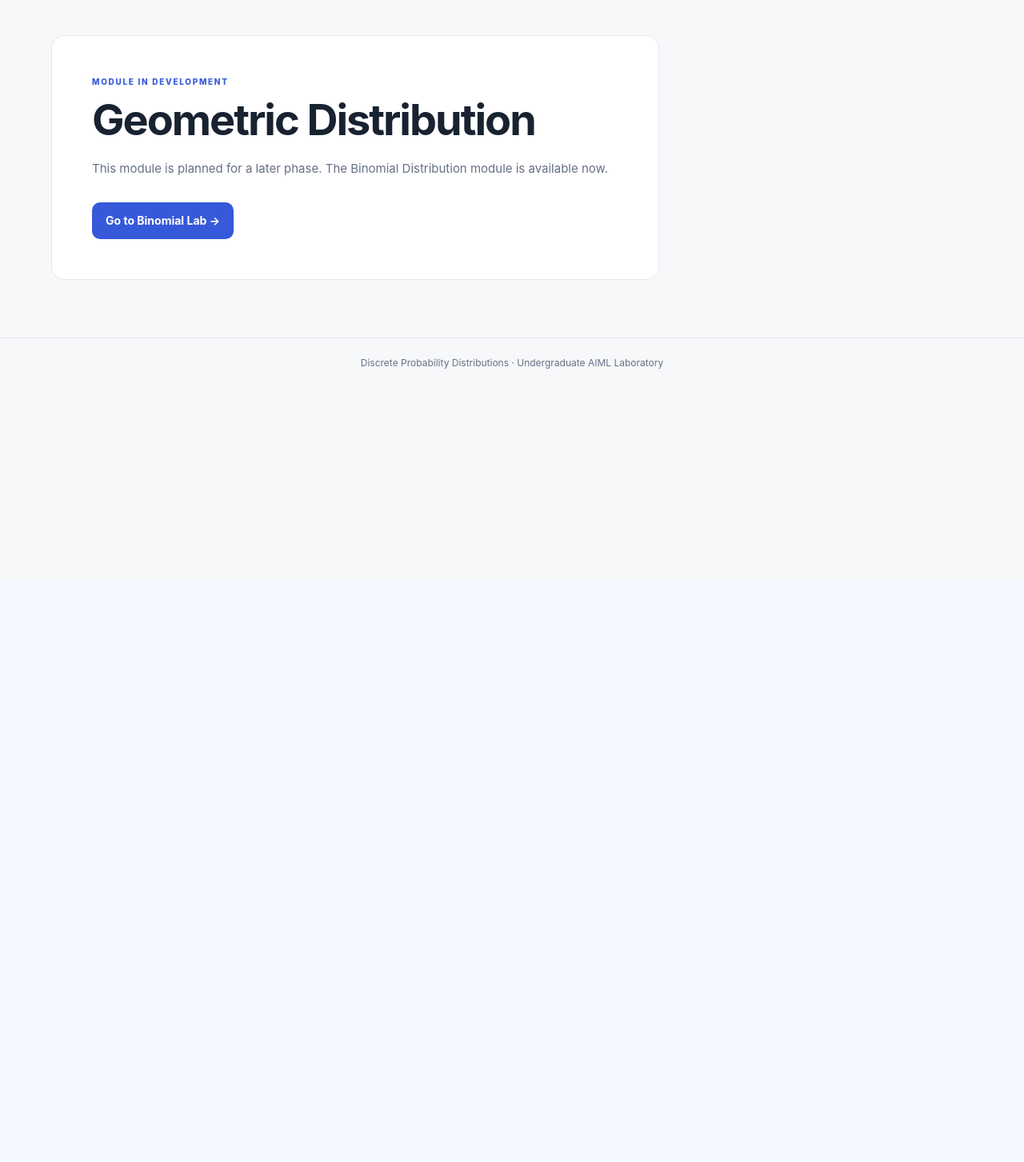
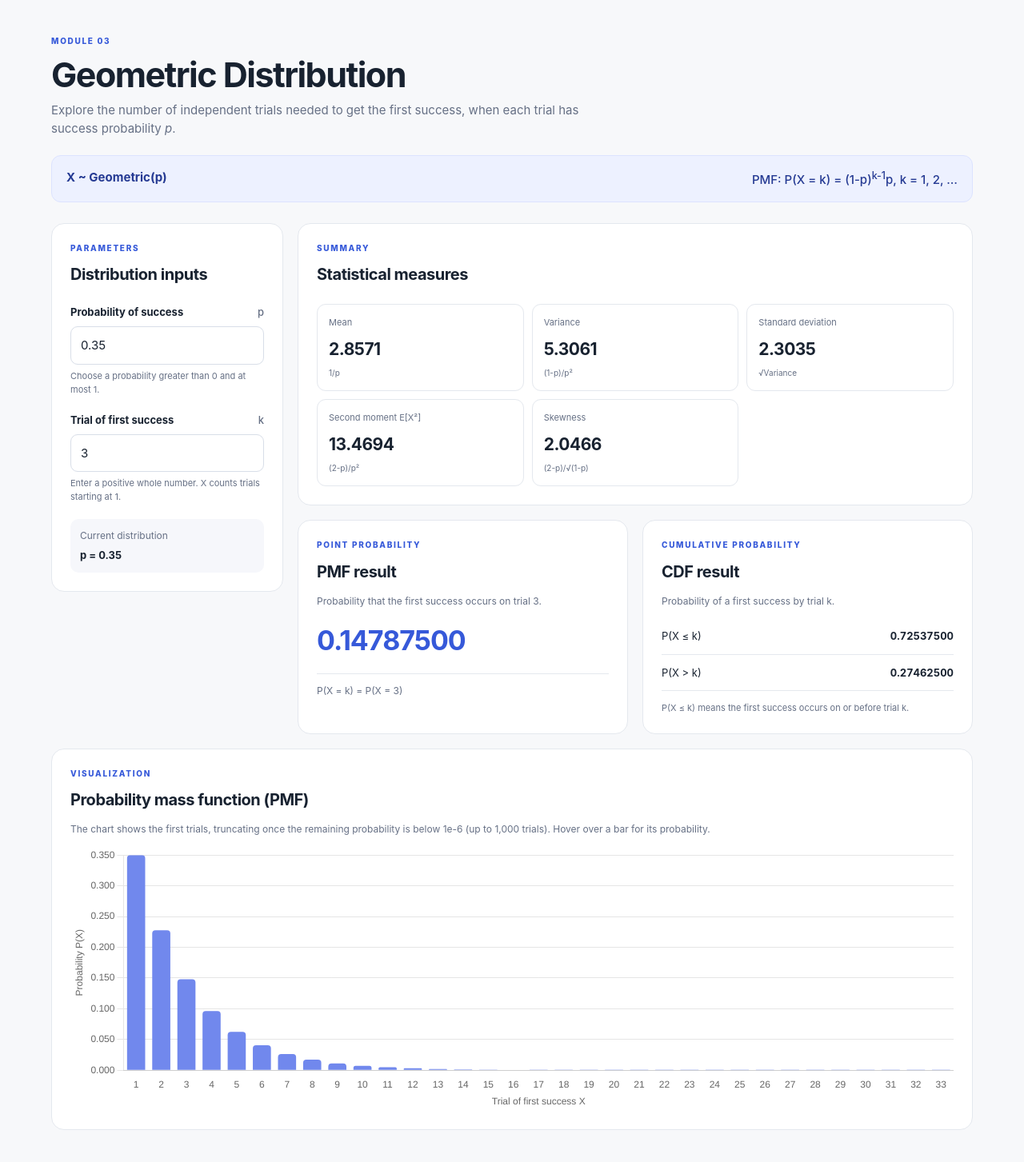
Before and after one commit to varshi495/discrete-probability-lab, a Flask app: page /geometric in a window 1280 px wide. Shown: the part 76-1529 px from the top of the page at 80% size. Before the commit the page ends 537 px from the top, so only its background shows below. Run offline with Flask 3, Linux system fonts and the light colour scheme.

Commit message:
added Geometric Distribution

```diff
--- a/app.py
+++ b/app.py
@@ -10,6 +10,11 @@ from distributions.poisson import (
     poisson_stats,
     poisson_pmf,
     poisson_cdf_and_complement,
+)
+from distributions.geometric import (
+    geometric_stats,
+    geometric_pmf,
+    geometric_cdf_and_complement,
 )
 
 app = Flask(__name__)
@@ -28,7 +33,7 @@ def poisson():
 
 @app.get("/geometric")
 def geometric():
-    return render_template("placeholder.html", distribution="Geometric")
+    return render_template("geometric.html")
 
 @app.post("/api/binomial")
 def api_binomial():
@@ -106,5 +111,39 @@ def api_poisson():
         return jsonify({"error": str(exc) or "Please enter valid values."}), 400
 
 
+@app.post("/api/geometric")
+def api_geometric():
+    data = request.get_json(silent=True) or {}
+    try:
+        p = float(data.get("p", 0.35))
+        if not math.isfinite(p) or not 0 < p <= 1:
+            raise ValueError("Probability p must be greater than 0 and at most 1.")
+
+        k_float = float(data.get("k", 3))
+        if not k_float.is_integer() or k_float < 0:
+            raise ValueError("Trial count k must be a non-negative integer.")
+        k = int(k_float)
+
+        stats = geometric_stats(p)
+        cdf, complement = geometric_cdf_and_complement(p, k)
+        chart_max = 1 if p == 1 else min(
+            1000, max(1, math.ceil(math.log(1e-6) / math.log1p(-p)))
+        )
+        return jsonify({
+            "p": p,
+            "k": k,
+            "stats": stats,
+            "pmf": geometric_pmf(p, k),
+            "cdf": cdf,
+            "complement": complement,
+            "chart": [
+                {"x": x, "probability": geometric_pmf(p, x)}
+                for x in range(1, chart_max + 1)
+            ],
+        })
+    except (TypeError, ValueError, OverflowError) as exc:
+        return jsonify({"error": str(exc) or "Please enter valid values."}), 400
+
+
 if __name__ == "__main__":
     app.run(debug=True)
--- /dev/null
+++ b/distributions/geometric.py
@@ -0,0 +1,61 @@
+import math
+
+
+def geometric_pmf(p: float, k: int) -> float:
+    """Return P(X=k) for X counting trials up to the first success."""
+    if not 0 < p <= 1:
+        raise ValueError("Probability p must be greater than 0 and at most 1.")
+    if k < 1:
+        return 0.0
+    if p == 1:
+        return 1.0 if k == 1 else 0.0
+    return math.exp(math.log(p) + (k - 1) * math.log1p(-p))
+
+
+def geometric_cdf_and_complement(p: float, k: int) -> tuple[float, float]:
+    """Return P(X<=k) and P(X>k) for the geometric distribution."""
+    if not 0 < p <= 1:
+        raise ValueError("Probability p must be greater than 0 and at most 1.")
+    if k < 1:
+        return 0.0, 1.0
+    if p == 1:
+        return 1.0, 0.0
+
+    log_tail = k * math.log1p(-p)
+    return -math.expm1(log_tail), math.exp(log_tail)
+
+
+def geometric_stats(p: float) -> dict:
+    """Return the first two moments and skewness for the distribution."""
+    if not 0 < p <= 1:
+        raise ValueError("Probability p must be greater than 0 and at most 1.")
+    if p == 1:
+        return {
+            "mean": 1.0,
+            "variance": 0.0,
+            "standard_deviation": 0.0,
+            "second_moment": 1.0,
+            "skewness": None,
+        }
+
+    denominator = p * p
+    if denominator == 0:
+        raise ValueError("Probability p is too small to represent these statistics.")
+    try:
+        mean = 1 / p
+        variance = (1 - p) / denominator
+        second_moment = (2 - p) / denominator
+    except OverflowError as exc:
+        raise ValueError(
+            "Probability p is too small to represent these statistics."
+        ) from exc
+    if not all(math.isfinite(value) for value in (mean, variance, second_moment)):
+        raise ValueError("Probability p is too small to represent these statistics.")
+
+    return {
+        "mean": mean,
+        "variance": variance,
+        "standard_deviation": math.sqrt(variance),
+        "second_moment": second_moment,
+        "skewness": (2 - p) / math.sqrt(1 - p),
+    }
--- /dev/null
+++ b/static/js/geometric.js
@@ -0,0 +1,100 @@
+(() => {
+  const pInput = document.getElementById("p");
+  const kInput = document.getElementById("k");
+  const errorBox = document.getElementById("error");
+  let chart;
+
+  const fmt = (value, digits = 6) => {
+    if (value === null || !Number.isFinite(value)) return "Not defined";
+    return value.toFixed(digits);
+  };
+  const fmtProbability = value => {
+    if (!Number.isFinite(value)) return "Not defined";
+    return value > 0 && value < 1e-6 ? value.toExponential(1) : value.toFixed(8);
+  };
+  const fmtCdf = (value, complement) => {
+    if (complement > 0 && Number(value.toFixed(8)) === 1) {
+      return `1 - ${fmtProbability(complement)}`;
+    }
+    return fmtProbability(value);
+  };
+
+  function showError(message) {
+    errorBox.textContent = message;
+    errorBox.hidden = !message;
+  }
+
+  async function update() {
+    const p = pInput.value;
+    const k = kInput.value;
+
+    try {
+      const response = await fetch("/api/geometric", {
+        method: "POST",
+        headers: {"Content-Type": "application/json"},
+        body: JSON.stringify({p, k})
+      });
+      const data = await response.json();
+      if (!response.ok) throw new Error(data.error || "Please check your inputs.");
+      showError("");
+
+      document.getElementById("selected").textContent = `p = ${data.p}`;
+      document.getElementById("mean").textContent = fmt(data.stats.mean, 4);
+      document.getElementById("variance").textContent = fmt(data.stats.variance, 4);
+      document.getElementById("sd").textContent = fmt(data.stats.standard_deviation, 4);
+      document.getElementById("second").textContent = fmt(data.stats.second_moment, 4);
+      document.getElementById("skewness").textContent = fmt(data.stats.skewness, 4);
+      document.getElementById("pmf-k-label").textContent = data.k;
+      document.getElementById("pmf").textContent = fmtProbability(data.pmf);
+      document.getElementById("pmf-expression").textContent = `P(X = ${data.k})`;
+      document.getElementById("cdf").textContent = fmtCdf(data.cdf, data.complement);
+      document.getElementById("complement").textContent = fmtProbability(data.complement);
+
+      const labels = data.chart.map(point => point.x);
+      const probabilities = data.chart.map(point => point.probability);
+      if (chart) {
+        chart.data.labels = labels;
+        chart.data.datasets[0].data = probabilities;
+        chart.update();
+      } else {
+        chart = new Chart(document.getElementById("pmfChart"), {
+          type: "bar",
+          data: {
+            labels,
+            datasets: [{
+              label: "P(X = k)",
+              data: probabilities,
+              backgroundColor: "#7188ed",
+              hoverBackgroundColor: "#3659d9",
+              borderRadius: 4,
+              maxBarThickness: 34
+            }]
+          },
+          options: {
+            responsive: true,
+            maintainAspectRatio: false,
+            interaction: {mode: "index", intersect: false},
+            plugins: {
+              legend: {display: false},
+              tooltip: {
+                callbacks: {
+                  title: items => `X = ${items[0].label}`,
+                  label: item => `P(X = ${item.label}) = ${fmtProbability(Number(item.raw))}`
+                }
+              }
+            },
+            scales: {
+              x: {title: {display: true, text: "Trial of first success X"}, grid: {display: false}},
+              y: {beginAtZero: true, title: {display: true, text: "Probability P(X)"}, ticks: {callback: value => Number(value).toFixed(3)}}
+            }
+          }
+        });
+      }
+    } catch (error) {
+      showError(error.message);
+    }
+  }
+
+  [pInput, kInput].forEach(input => input.addEventListener("input", update));
+  update();
+})();
--- /dev/null
+++ b/templates/geometric.html
@@ -0,0 +1,62 @@
+{% extends "base.html" %}
+{% block title %}Geometric Distribution · Discrete Probability Lab{% endblock %}
+{% block content %}
+<div class="page-title">
+  <p class="eyebrow">MODULE 03</p>
+  <h1>Geometric Distribution</h1>
+  <p>Explore the number of independent trials needed to get the first success, when each trial has success probability <em>p</em>.</p>
+  <div class="formula-banner">X ~ Geometric(p) <span>PMF: P(X = k) = (1-p)<sup>k-1</sup>p, k = 1, 2, …</span></div>
+</div>
+
+<div class="workspace">
+  <section class="panel input-panel">
+    <div class="panel-heading"><div><p class="eyebrow">PARAMETERS</p><h2>Distribution inputs</h2></div></div>
+    <div class="field">
+      <label for="p">Probability of success <span>p</span></label>
+      <input id="p" type="number" min="0" max="1" step="any" value="0.35">
+      <small>Choose a probability greater than 0 and at most 1.</small>
+    </div>
+    <div class="field">
+      <label for="k">Trial of first success <span>k</span></label>
+      <input id="k" type="number" min="1" step="1" value="3">
+      <small id="k-help">Enter a positive whole number. X counts trials starting at 1.</small>
+    </div>
+    <div id="error" class="error" role="alert" hidden></div>
+    <div class="selected-values">Current distribution <strong id="selected">p = 0.35</strong></div>
+  </section>
+
+  <section class="results">
+    <div class="panel">
+      <div class="panel-heading"><div><p class="eyebrow">SUMMARY</p><h2>Statistical measures</h2></div></div>
+      <div class="stats-grid">
+        <article class="stat-card"><span>Mean</span><strong id="mean">2.8571</strong><small>1/p</small></article>
+        <article class="stat-card"><span>Variance</span><strong id="variance">5.3061</strong><small>(1-p)/p²</small></article>
+        <article class="stat-card"><span>Standard deviation</span><strong id="sd">2.3035</strong><small>√Variance</small></article>
+        <article class="stat-card"><span>Second moment E[X²]</span><strong id="second">13.4694</strong><small>(2-p)/p²</small></article>
+        <article class="stat-card"><span>Skewness</span><strong id="skewness">2.0466</strong><small>(2-p)/√(1-p)</small></article>
+      </div>
+    </div>
+    <div class="two-panels">
+      <section class="panel probability-panel">
+        <p class="eyebrow">POINT PROBABILITY</p><h2>PMF result</h2>
+        <p class="muted">Probability that the first success occurs on trial <span id="pmf-k-label">3</span>.</p>
+        <strong class="big-result" id="pmf">0.1479</strong>
+        <div class="result-equation">P(X = k) = <span id="pmf-expression">P(X = 3)</span></div>
+      </section>
+      <section class="panel probability-panel">
+        <p class="eyebrow">CUMULATIVE PROBABILITY</p><h2>CDF result</h2>
+        <p class="muted">Probability of a first success by trial k.</p>
+        <div class="cdf-row"><span>P(X ≤ k)</span><strong id="cdf">0.7254</strong></div>
+        <div class="cdf-row"><span>P(X &gt; k)</span><strong id="complement">0.2746</strong></div>
+        <p class="explanation">P(X ≤ k) means the first success occurs on or before trial k.</p>
+      </section>
+    </div>
+  </section>
+</div>
+
+<section class="panel chart-panel">
+  <div class="chart-heading"><div><p class="eyebrow">VISUALIZATION</p><h2>Probability mass function (PMF)</h2><p class="muted">The chart shows the first trials, truncating once the remaining probability is below 1e-6 (up to 1,000 trials). Hover over a bar for its probability.</p></div></div>
+  <div class="chart-wrap"><canvas id="pmfChart" aria-label="Geometric probability mass function bar chart"></canvas></div>
+</section>
+<script src="{{ url_for('static', filename='js/geometric.js') }}"></script>
+{% endblock %}
--- a/templates/index.html
+++ b/templates/index.html
@@ -18,7 +18,7 @@
     <h3>Poisson Distribution</h3><p>Model the number of events occurring in a fixed interval.</p><span class="card-link">Open module →</span>
   </a>
   <a class="module-card" href="{{ url_for('geometric') }}">
-    <span class="module-number">03</span><span class="status upcoming">Coming next</span>
+    <span class="module-number">03</span><span class="status">Available now</span>
     <h3>Geometric Distribution</h3><p>Model the trial on which the first success occurs.</p><span class="card-link">View module →</span>
   </a>
 </div>
```
Also changed, not shown: tests/test_geometric.py (added, +71 -0 lines), README.md.
